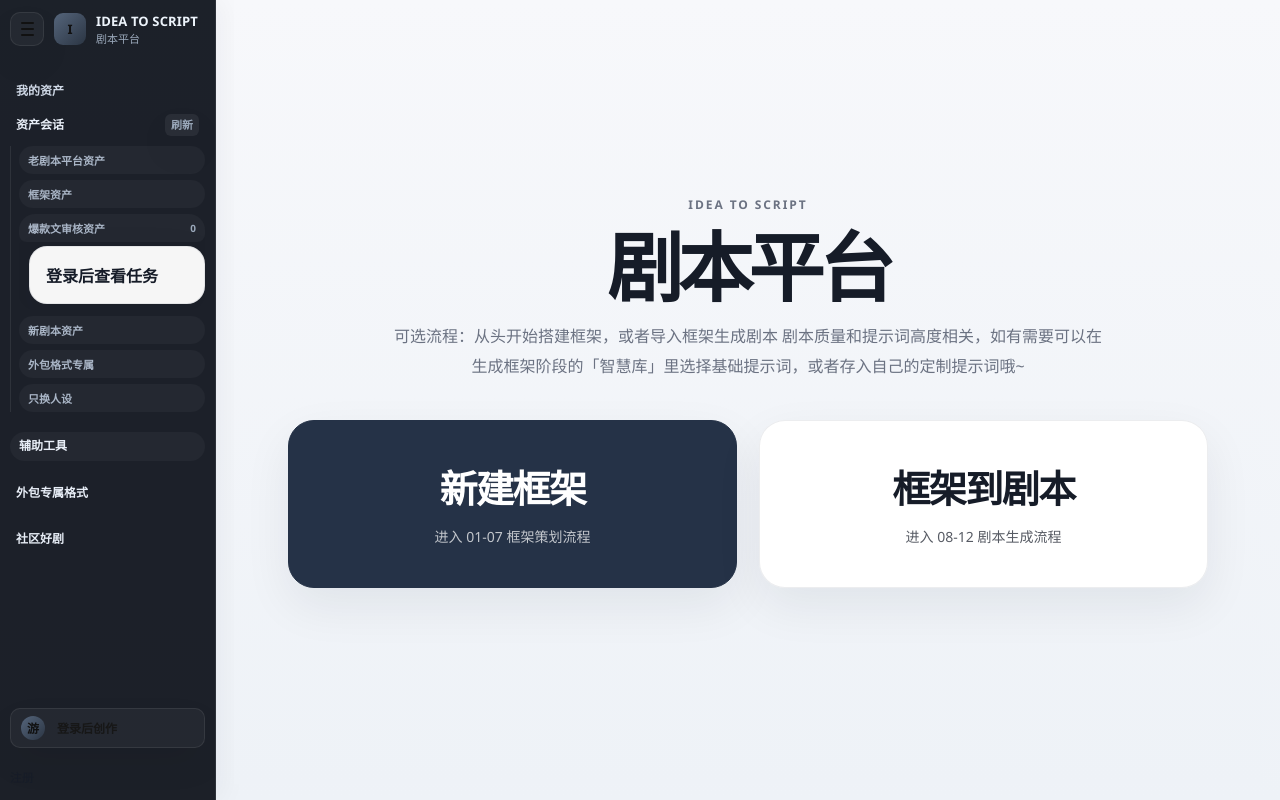
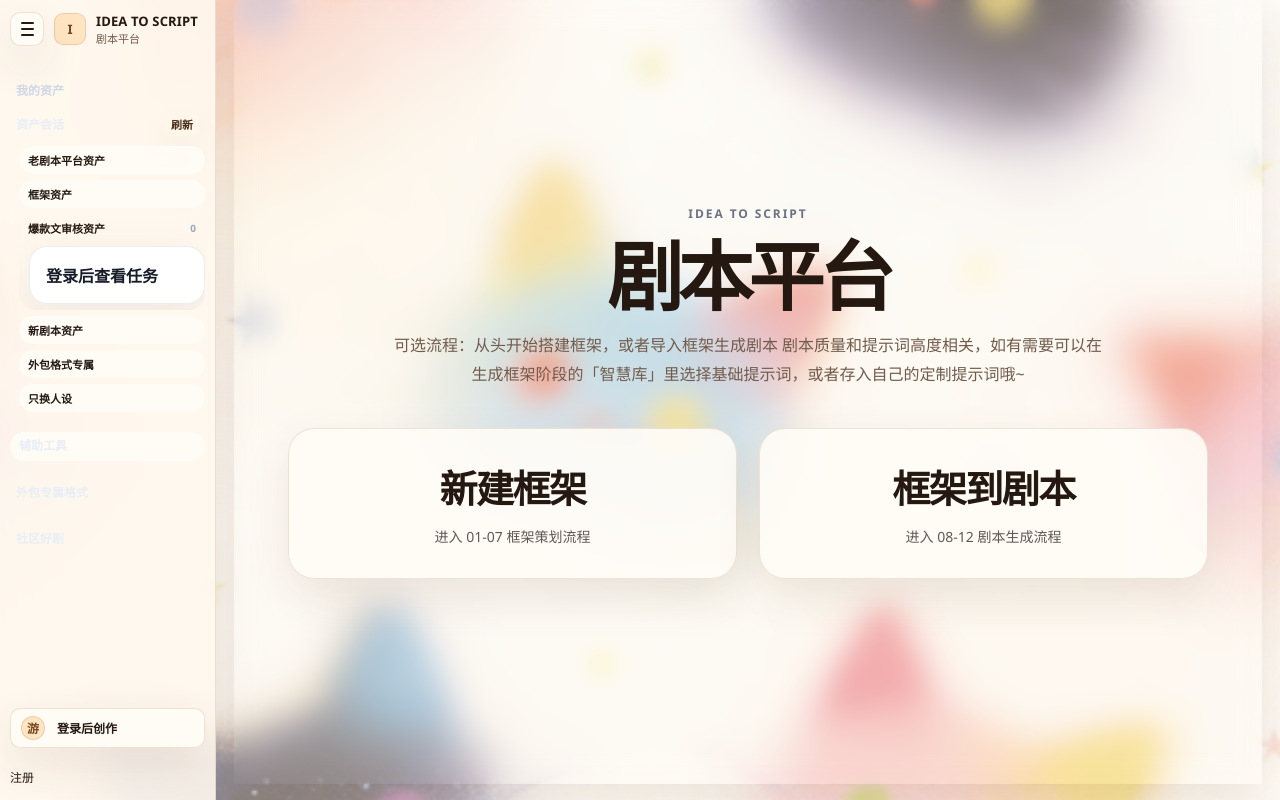
Before and after one commit to wongrich666/NewStageMaker, a Flask app: page /workspace in a window 1280 px wide. Run offline with Flask 3, Linux system fonts and the light colour scheme; data that the repository does not hold is empty; parts of the project's set-up code (start-up, migrations or seed data) failed here and were passed over; some libraries are stand-ins or nearby versions.

Commit message:
统一全站暖色猫咪主题

```diff
--- a/workflow_code_skeleton/app/web/static/framework_planner.css
+++ b/workflow_code_skeleton/app/web/static/framework_planner.css
@@ -1086,7 +1086,7 @@ body,
   color: var(--fp-text);
   background:
     linear-gradient(rgba(255, 250, 243, 0.22), rgba(255, 244, 231, 0.34)),
-    url("cat-wallpaper.png") 24px 0 / 300px auto repeat fixed;
+    url("cat-wallpaper.png") center center / cover no-repeat fixed;
 }
 
 .fp-app {
@@ -1098,7 +1098,7 @@ body,
   position: fixed;
   inset: 0;
   pointer-events: none;
-  background: url("cat-wallpaper.png") 24px 0 / 300px auto repeat;
+  background: url("cat-wallpaper.png") center center / cover no-repeat;
   opacity: 0.32;
   z-index: 0;
 }
--- /dev/null
+++ b/workflow_code_skeleton/app/web/static/global_theme.css
@@ -0,0 +1,540 @@
+:root {
+  --theme-bg: #fff7ee;
+  --theme-panel: rgba(255, 252, 247, 0.9);
+  --theme-panel-strong: rgba(255, 252, 247, 0.96);
+  --theme-soft: rgba(255, 246, 235, 0.82);
+  --theme-soft-strong: #fff0dc;
+  --theme-border: rgba(147, 91, 48, 0.16);
+  --theme-border-strong: rgba(139, 91, 57, 0.26);
+  --theme-text: #241811;
+  --theme-muted: #715b4d;
+  --theme-faint: #a98f7f;
+  --theme-accent: #b87942;
+  --theme-accent-dark: #8f562d;
+  --theme-accent-soft: #ffd9aa;
+  --theme-success: #5f9a72;
+  --theme-danger: #b84f43;
+  --theme-shadow: 0 18px 46px rgba(92, 56, 25, 0.11);
+  --cat-drift-x: 2.4vw;
+  --cat-drift-y: 1.6vh;
+  --cat-drift-scale: 1.035;
+
+  --color-bg: var(--theme-bg);
+  --color-panel: var(--theme-panel);
+  --color-primary: var(--theme-accent);
+  --color-primary-strong: var(--theme-accent-dark);
+  --color-primary-soft: var(--theme-soft-strong);
+  --color-border: var(--theme-border);
+  --color-text: var(--theme-text);
+  --color-muted: var(--theme-muted);
+
+  --fp-bg: var(--theme-bg);
+  --fp-panel: var(--theme-panel);
+  --fp-soft: var(--theme-soft);
+  --fp-soft-2: var(--theme-soft-strong);
+  --fp-border: var(--theme-border);
+  --fp-border-strong: var(--theme-border-strong);
+  --fp-text: var(--theme-text);
+  --fp-muted: var(--theme-muted);
+  --fp-faint: var(--theme-faint);
+  --fp-blue: var(--theme-accent);
+  --fp-blue-dark: var(--theme-accent-dark);
+  --fp-blue-soft: var(--theme-soft-strong);
+  --fp-green: var(--theme-success);
+  --fp-red: var(--theme-danger);
+  --fp-orange: #d78332;
+  --fp-primary: var(--theme-accent);
+  --fp-primary-soft: var(--theme-soft-strong);
+  --fp-shadow: var(--theme-shadow);
+
+  --wts-bg: var(--theme-bg);
+  --wts-panel: var(--theme-panel);
+  --wts-soft: var(--theme-soft);
+  --wts-border: var(--theme-border);
+  --wts-strong: var(--theme-accent);
+  --wts-text: var(--theme-text);
+  --wts-muted: var(--theme-muted);
+  --wts-ok: #326548;
+  --wts-danger: var(--theme-danger);
+  --wts-shadow: var(--theme-shadow);
+
+  --bg: var(--theme-bg);
+  --surface: var(--theme-panel);
+  --surface-solid: #fffdf9;
+  --line: var(--theme-border);
+  --text: var(--theme-text);
+  --muted: var(--theme-muted);
+  --shadow: var(--theme-shadow);
+  --mono-bg: var(--theme-bg);
+  --mono-panel: var(--theme-panel);
+  --mono-soft: var(--theme-soft);
+  --mono-text: var(--theme-text);
+  --mono-muted: var(--theme-muted);
+  --mono-line: var(--theme-border);
+  --mono-accent: var(--theme-accent);
+}
+
+html {
+  background: var(--theme-bg);
+}
+
+body,
+.workspace-body,
+.home-body,
+.fp-app {
+  position: relative;
+  isolation: isolate;
+  color: var(--theme-text);
+  background: var(--theme-bg) !important;
+}
+
+body::before {
+  content: "";
+  position: fixed;
+  inset: -7vmax;
+  z-index: 0;
+  pointer-events: none;
+  background:
+    linear-gradient(rgba(255, 250, 243, 0.18), rgba(255, 244, 231, 0.28)),
+    url("cat-wallpaper.png") center center / cover no-repeat;
+  background-repeat: no-repeat, no-repeat;
+  background-size: auto, cover;
+  transform: translate3d(calc(var(--cat-drift-x) * -0.45), calc(var(--cat-drift-y) * -0.35), 0) scale(var(--cat-drift-scale));
+  animation: catWallpaperFloat 34s ease-in-out infinite alternate;
+  transform-origin: center;
+  will-change: transform;
+}
+
+body::after {
+  content: "";
+  position: fixed;
+  inset: 0;
+  z-index: 0;
+  pointer-events: none;
+  background:
+    radial-gradient(circle at 18% 12%, rgba(255, 238, 213, 0.44), transparent 34%),
+    radial-gradient(circle at 82% 72%, rgba(255, 245, 229, 0.32), transparent 32%),
+    rgba(255, 248, 238, 0.2);
+}
+
+body > * {
+  position: relative;
+  z-index: 1;
+}
+
+.fp-app::before {
+  display: none !important;
+}
+
+@keyframes catWallpaperFloat {
+  0% {
+    transform: translate3d(calc(var(--cat-drift-x) * -0.45), calc(var(--cat-drift-y) * -0.35), 0) scale(var(--cat-drift-scale));
+  }
+  42% {
+    transform: translate3d(calc(var(--cat-drift-x) * 0.28), calc(var(--cat-drift-y) * -0.15), 0) scale(calc(var(--cat-drift-scale) + 0.012));
+  }
+  100% {
+    transform: translate3d(calc(var(--cat-drift-x) * 0.55), calc(var(--cat-drift-y) * 0.42), 0) scale(calc(var(--cat-drift-scale) + 0.018));
+  }
+}
+
+.workspace-sidebar,
+.workspace-body .workspace-sidebar,
+.fp-side {
+  color: var(--theme-text) !important;
+  background: rgba(255, 248, 238, 0.9) !important;
+  border-color: var(--theme-border) !important;
+  box-shadow: 10px 0 36px rgba(92, 56, 25, 0.08) !important;
+  backdrop-filter: blur(14px);
+}
+
+.chat-main,
+.fp-main {
+  background: transparent !important;
+}
+
+.home-topbar,
+.topbar,
+.workspace-runtime,
+.workspace-body .workspace-runtime,
+.tool-panel,
+.workspace-body .tool-panel,
+.community-panel,
+.workspace-body .community-panel,
+.composer-card,
+.workspace-body .composer-card,
+.chat-composer-shell,
+.workspace-body .chat-composer-shell,
+.workspace-folder,
+.workspace-body .workspace-folder,
+.workspace-pick,
+.workspace-body .workspace-pick,
+.workspace-empty,
+.workspace-body .workspace-empty,
+.tool-shortcut,
+.workspace-body .tool-shortcut,
+.sidebar-create-btn,
+.workspace-body .sidebar-create-btn,
+.sidebar-profile-btn,
+.workspace-body .sidebar-profile-btn,
+.sidebar-toggle,
+.workspace-body .sidebar-toggle,
+.card,
+.home-entry-card,
+.workspace-landing,
+.workspace-landing__card,
+.asset-tile,
+.workspace-body .asset-tile,
+.asset-editor,
+.workspace-body .asset-editor,
+.profile-drawer,
+.workspace-body .profile-drawer,
+.toast-card,
+.workspace-body .toast-card,
+.fp-top,
+.fp-steps,
+.fp-section,
+.fp-card,
+.fp-panel-card,
+.fp-stage-note,
+.fp-asset-card,
+.fp-modal-card,
+.fp-knowledge-panel,
+.fp-package-card,
+.fp-source-group,
+.fp-business-panel,
+.fp-readable-item,
+.fp-character-card,
+.fp-asset-item,
+.fp-running-card,
+.fp-history-panel,
+.fp-commit-panel,
+.fp-preflight-panel,
+.wts-header,
+.wts-card,
+.wts-asset-item,
+.wts-step,
+.wts-package-field,
+.wts-tree-node,
+.wts-asset-current,
+.wts-tree-leaf {
+  color: var(--theme-text) !important;
+  background: var(--theme-panel) !important;
+  border-color: var(--theme-border) !important;
+  box-shadow: var(--theme-shadow);
+  backdrop-filter: blur(12px);
+}
+
+.workspace-landing,
+.workspace-landing__inner,
+.chat-view,
+.workspace-body .chat-view {
+  background: transparent !important;
+}
+
+.workspace-landing__card,
+.home-entry-card {
+  min-height: 108px;
+}
+
+.sidebar-brand-mark,
+.workspace-body .sidebar-brand-mark,
+.sidebar-profile-avatar,
+.workspace-body .sidebar-profile-avatar,
+.fp-logo-mark,
+.chat-avatar {
+  color: #7b4723 !important;
+  background: #ffe5c2 !important;
+  border: 1px solid rgba(147, 91, 48, 0.18) !important;
+}
+
+.sidebar-brand,
+.sidebar-brand-text strong,
+.sidebar-group-label,
+.sidebar-section-head,
+.sidebar-folder-link,
+.sidebar-text-link,
+.sidebar-footer-text,
+.sidebar-logout-link,
+.workspace-folder summary,
+.workspace-body .workspace-folder summary,
+.runtime-app-label,
+.runtime-brandline strong,
+.runtime-pill strong,
+.workspace-landing__title,
+.workspace-landing__card-title,
+.home-hero-copy h1,
+.brand-mark strong,
+.fp-title,
+.fp-card-title,
+.wts-header h1,
+.wts-card h2 {
+  color: var(--theme-text) !important;
+}
+
+.sidebar-brand-text em,
+.workspace-pick-meta,
+.workspace-pick-state,
+.tool-shortcut small,
+.runtime-note,
+.runtime-foot,
+.runtime-kicker,
+.runtime-pill .runtime-kicker,
+.chat-bubble-meta,
+.chat-empty-state p,
+.composer-hint,
+.composer-mode-note,
+.workspace-landing__subtitle,
+.workspace-landing__footnote,
+.home-nav a,
+.home-entry-card small,
+.fp-muted,
+.fp-hint,
+.fp-card-sub,
+.fp-top-sub,
+.fp-kicker,
+.wts-hint,
+.wts-card p,
+.wts-meta,
+.wts-version,
+.wts-label {
+  color: var(--theme-muted) !important;
+}
+
+.btn-primary,
+.workspace-body .btn-primary,
+.mono-page .btn-primary,
+.sidebar-create-btn,
+.workspace-body .sidebar-create-btn,
+.composer-send-btn,
+.workspace-body .composer-send-btn,
+.fp-btn.primary,
+.wts-btn,
+.wts-step-actions button {
+  color: #4b2a15 !important;
+  background: var(--theme-accent-soft) !important;
+  border-color: #efbd82 !important;
+}
+
+.btn-primary:hover:not(:disabled),
+.workspace-body .btn-primary:hover:not(:disabled),
+.mono-page .btn-primary:hover:not(:disabled),
+.sidebar-create-btn:hover,
+.workspace-body .sidebar-create-btn:hover,
+.composer-send-btn:hover:not(:disabled),
+.workspace-body .composer-send-btn:hover:not(:disabled),
+.fp-btn.primary:hover:not(:disabled),
+.wts-btn:hover:not(:disabled),
+.wts-step-actions button:hover:not(:disabled) {
+  background: #ffc987 !important;
+  border-color: #dda364 !important;
+}
+
+.btn-secondary,
+.btn-ghost,
+.workspace-body .btn-secondary,
+.workspace-body .btn-ghost,
+.sidebar-refresh-btn,
+.workspace-body .sidebar-refresh-btn,
+.workspace-pick-delete,
+.workspace-body .workspace-pick-delete,
+.composer-action-link,
+.workspace-body .composer-action-link,
+.fp-btn,
+.wts-btn.ghost,
+.wts-step-actions button.secondary,
+.wts-step-actions button:disabled {
+  color: #4a2d1b !important;
+  background: rgba(255, 246, 235, 0.96) !important;
+  border-color: rgba(184, 121, 66, 0.26) !important;
+}
+
+.btn-secondary:hover:not(:disabled),
+.btn-ghost:hover:not(:disabled),
+.workspace-body .btn-secondary:hover:not(:disabled),
+.workspace-body .btn-ghost:hover:not(:disabled),
+.sidebar-refresh-btn:hover,
+.workspace-body .sidebar-refresh-btn:hover,
+.composer-action-link:hover:not(:disabled),
+.workspace-body .composer-action-link:hover:not(:disabled),
+.fp-btn:hover:not(:disabled),
+.wts-btn.ghost:hover:not(:disabled) {
+  color: #3b2112 !important;
+  background: #ffe9ca !important;
+  border-color: rgba(184, 121, 66, 0.38) !important;
+}
+
+.btn-danger,
+.workspace-body .btn-danger,
+.fp-btn.danger,
+.fp-btn.danger.subtle {
+  color: #8e3b31 !important;
+  background: #fff0ec !important;
+  border-color: #f0b8ad !important;
+}
+
+.btn-success,
+.workspace-body .btn-success {
+  color: #326548 !important;
+  background: #edf7ed !important;
+  border-color: #badfbd !important;
+}
+
+input,
+textarea,
+select,
+.field input,
+.field textarea,
+.field select,
+.workspace-body .field input,
+.workspace-body .field textarea,
+.workspace-body .field select,
+.tool-field input,
+.tool-field textarea,
+.workspace-body .tool-field input,
+.workspace-body .tool-field textarea,
+.composer-field input,
+.composer-field textarea,
+.workspace-body .composer-field input,
+.workspace-body .composer-field textarea,
+.compact-select,
+.workspace-body .compact-select,
+.fp-field input,
+.fp-field textarea,
+.fp-field select,
+.fp-business-field input,
+.fp-business-field textarea,
+.fp-business-field select,
+.fp-preference-panel textarea,
+.fp-preference-head select,
+.wts-card input,
+.wts-card textarea,
+.wts-card select {
+  color: var(--theme-text) !important;
+  background: rgba(255, 253, 249, 0.96) !important;
+  border-color: var(--theme-border-strong) !important;
+}
+
+input:focus,
+textarea:focus,
+select:focus,
+.field input:focus,
+.field textarea:focus,
+.field select:focus,
+.tool-field input:focus,
+.tool-field textarea:focus,
+.composer-field input:focus,
+.composer-field textarea:focus,
+.compact-select:focus,
+.fp-field input:focus,
+.fp-field textarea:focus,
+.fp-field select:focus,
+.wts-card input:focus,
+.wts-card textarea:focus,
+.wts-card select:focus {
+  border-color: rgba(184, 121, 66, 0.58) !important;
+  box-shadow: 0 0 0 3px rgba(255, 201, 135, 0.34) !important;
+  outline: none;
+}
+
+.runtime-pill,
+.workspace-body .runtime-pill,
+.status-pill,
+.workspace-body .status-pill,
+.completion-panel,
+.workspace-body .completion-panel,
+.advanced-inputs,
+.workspace-body .advanced-inputs,
+.output-box,
+.workspace-body .output-box,
+.chat-bubble,
+.workspace-body .chat-bubble,
+.chat-message.system .chat-bubble,
+.chat-message.assistant .chat-bubble,
+.chat-empty-state,
+.platform-flow-note,
+.fp-empty,
+.fp-output-overview,
+.fp-guide-card,
+.fp-story-card,
+.fp-beat-card,
+.fp-source-group > summary,
+.fp-business-panel summary,
+.fp-tree-node summary,
+.fp-tree-leaf,
+.fp-upload,
+.wts-empty,
+.wts-empty-state,
+.wts-loading,
+.wts-import-json {
+  color: var(--theme-text) !important;
+  background: var(--theme-soft) !important;
+  border-color: var(--theme-border) !important;
+}
+
+.chat-message.user .chat-bubble,
+.workspace-body .chat-message.user .chat-bubble,
+.workspace-pick.active,
+.workspace-body .workspace-pick.active,
+.fp-nav-item.active,
+.wts-step.done {
+  color: #5c3319 !important;
+  background: rgba(255, 226, 190, 0.82) !important;
+  border-color: rgba(184, 121, 66, 0.28) !important;
+}
+
+.progress-fill,
+.workspace-body .progress-fill,
+.runtime-progress-top .progress-fill,
+.fp-step.active .fp-step-dot,
+.fp-step.done .fp-step-dot,
+.wts-step-number {
+  background: linear-gradient(90deg, #ffd9aa, #c88444) !important;
+}
+
+.fp-json,
+.fp-json-inline,
+.fp-business-debug pre {
+  color: #f8efe7 !important;
+  background: #4a3428 !important;
+}
+
+.cat-theme-ripple {
+  position: fixed;
+  left: 0;
+  top: 0;
+  width: 12px;
+  height: 12px;
+  pointer-events: none;
+  z-index: 2147483647;
+  border-radius: 999px;
+  border: 1px solid rgba(184, 121, 66, 0.22);
+  background: radial-gradient(circle, rgba(255, 235, 207, 0.35) 0%, rgba(255, 235, 207, 0.2) 38%, rgba(255, 235, 207, 0) 72%);
+  transform: translate(-50%, -50%) scale(0.2);
+  animation: catRipple 680ms ease-out forwards;
+}
+
+@keyframes catRipple {
+  to {
+    opacity: 0;
+    transform: translate(-50%, -50%) scale(8);
+  }
+}
+
+@media (prefers-reduced-motion: reduce) {
+  body::before {
+    animation: none;
+    transform: scale(1.04);
+  }
+
+  .cat-theme-ripple {
+    display: none;
+  }
+}
+
+@media (max-width: 760px) {
+  body::before {
+    inset: -10vmax;
+    background-size: cover;
+  }
+}
--- /dev/null
+++ b/workflow_code_skeleton/app/web/static/global_theme.js
@@ -0,0 +1,46 @@
+(() => {
+  const root = document.documentElement;
+
+  function setWallpaperDrift() {
+    const x = (1.4 + Math.random() * 2.2).toFixed(2);
+    const y = (1.0 + Math.random() * 1.8).toFixed(2);
+    const scale = (1.025 + Math.random() * 0.025).toFixed(3);
+    root.style.setProperty("--cat-drift-x", `${Math.random() > 0.5 ? "" : "-"}${x}vw`);
+    root.style.setProperty("--cat-drift-y", `${Math.random() > 0.5 ? "" : "-"}${y}vh`);
+    root.style.setProperty("--cat-drift-scale", scale);
+  }
+
+  function rippleAt(x, y) {
+    if (!Number.isFinite(x) || !Number.isFinite(y)) return;
+    const ripple = document.createElement("span");
+    ripple.className = "cat-theme-ripple";
+    ripple.style.left = `${x}px`;
+    ripple.style.top = `${y}px`;
+    document.body.appendChild(ripple);
+    window.setTimeout(() => ripple.remove(), 760);
+  }
+
+  function elementCenter(element) {
+    const rect = element.getBoundingClientRect();
+    return {
+      x: rect.left + rect.width / 2,
+      y: rect.top + Math.min(rect.height / 2, 42),
+    };
+  }
+
+  setWallpaperDrift();
+  window.setInterval(setWallpaperDrift, 45000);
+
+  document.addEventListener("pointerdown", (event) => {
+    if (event.pointerType === "mouse" && event.button !== 0) return;
+    rippleAt(event.clientX, event.clientY);
+  }, { passive: true });
+
+  document.addEventListener("focusin", (event) => {
+    const target = event.target;
+    if (!(target instanceof HTMLElement)) return;
+    if (!target.matches("input, textarea, select, [contenteditable='true']")) return;
+    const point = elementCenter(target);
+    rippleAt(point.x, point.y);
+  });
+})();
--- a/workflow_code_skeleton/app/web/templates/community_detail.html
+++ b/workflow_code_skeleton/app/web/templates/community_detail.html
@@ -8,6 +8,7 @@
   <meta http-equiv="Expires" content="0">
   <title>{% if asset %}{{ asset.title }}{% else %}社区好剧{% endif %}</title>
   <link rel="stylesheet" href="{{ url_for('static', filename='styles.css') }}?v=20260430-01">
+  <link rel="stylesheet" href="{{ url_for('static', filename='global_theme.css') }}?v=20260617-cat-theme-v1">
 </head>
 <body class="home-body community-page mono-page">
   <main class="home-shell">
@@ -60,5 +61,6 @@
       </section>
     {% endif %}
   </main>
+  <script src="{{ url_for('static', filename='global_theme.js') }}?v=20260617-cat-theme-v1"></script>
 </body>
 </html>
--- a/workflow_code_skeleton/app/web/templates/framework_planner.html
+++ b/workflow_code_skeleton/app/web/templates/framework_planner.html
@@ -8,6 +8,7 @@
   <meta http-equiv="Expires" content="0">
   <title>剧本框架策划工作台</title>
   <link rel="stylesheet" href="{{ url_for('static', filename='framework_planner.css') }}?v=20260617-package-stack-v1" />
+  <link rel="stylesheet" href="{{ url_for('static', filename='global_theme.css') }}?v=20260617-cat-theme-v1" />
 </head>
 <body>
   <div id="frameworkPlannerApp" class="fp-app"></div>
@@ -22,5 +23,6 @@
   </script>
   <script src="{{ url_for('static', filename='field_labels_cn.js') }}?v=20260527-readable-labels"></script>
   <script src="{{ url_for('static', filename='framework_planner.js') }}?v=20260610-guide-check-v1"></script>
+  <script src="{{ url_for('static', filename='global_theme.js') }}?v=20260617-cat-theme-v1"></script>
 </body>
 </html>
--- a/workflow_code_skeleton/app/web/templates/framework_to_script.html
+++ b/workflow_code_skeleton/app/web/templates/framework_to_script.html
@@ -5,6 +5,7 @@
   <meta name="viewport" content="width=device-width, initial-scale=1" />
   <title>框架转剧本工作台</title>
   <link rel="stylesheet" href="{{ url_for('static', filename='framework_to_script.css') }}?v=20260617-real-progress-package-fields-v1" />
+  <link rel="stylesheet" href="{{ url_for('static', filename='global_theme.css') }}?v=20260617-cat-theme-v1" />
 </head>
 <body>
   <div id="framework-to-script-app"></div>
@@ -16,5 +17,6 @@
   </script>
   <script src="{{ url_for('static', filename='field_labels_cn.js') }}?v=20260527-readable-labels"></script>
   <script src="{{ url_for('static', filename='framework_to_script.js') }}?v=20260617-real-progress-package-fields-v1"></script>
+  <script src="{{ url_for('static', filename='global_theme.js') }}?v=20260617-cat-theme-v1"></script>
 </body>
 </html>
--- a/workflow_code_skeleton/app/web/templates/home.html
+++ b/workflow_code_skeleton/app/web/templates/home.html
@@ -8,6 +8,7 @@
   <meta http-equiv="Expires" content="0">
   <title>剧本生成平台</title>
   <link rel="stylesheet" href="{{ url_for('static', filename='styles.css') }}?v=20260610-minimal-home-v1">
+  <link rel="stylesheet" href="{{ url_for('static', filename='global_theme.css') }}?v=20260617-cat-theme-v1">
 </head>
 <body class="workspace-body mono-page">
   <main class="chat-workspace-shell prelogin-shell">
@@ -152,5 +153,6 @@
       </section>
     </section>
   </main>
+  <script src="{{ url_for('static', filename='global_theme.js') }}?v=20260617-cat-theme-v1"></script>
 </body>
 </html>
--- a/workflow_code_skeleton/app/web/templates/index.html
+++ b/workflow_code_skeleton/app/web/templates/index.html
@@ -8,6 +8,7 @@
   <meta http-equiv="Expires" content="0">
   <title>IDEA TO SCRIPT 剧本生成工作台</title>
   <link rel="stylesheet" href="{{ url_for('static', filename='styles.css') }}?v=20260603-sidebar-links">
+  <link rel="stylesheet" href="{{ url_for('static', filename='global_theme.css') }}?v=20260617-cat-theme-v1">
 </head>
 <body class="workspace-body">
   <main class="chat-workspace-shell">
@@ -407,5 +408,6 @@
   </script>
   <script src="{{ url_for('static', filename='field_labels_cn.js') }}?v=20260527-readable-labels"></script>
   <script src="{{ url_for('static', filename='app.js') }}?v=20260528-assets-ui"></script>
+  <script src="{{ url_for('static', filename='global_theme.js') }}?v=20260617-cat-theme-v1"></script>
 </body>
 </html>
--- a/workflow_code_skeleton/app/web/templates/login.html
+++ b/workflow_code_skeleton/app/web/templates/login.html
@@ -8,6 +8,7 @@
   <meta http-equiv="Expires" content="0">
   <title>登录 - 剧本生成工作台</title>
   <link rel="stylesheet" href="{{ url_for('static', filename='styles.css') }}?v=20260610-minimal-home-v1">
+  <link rel="stylesheet" href="{{ url_for('static', filename='global_theme.css') }}?v=20260617-cat-theme-v1">
 </head>
 <body class="workspace-body mono-page auth-page">
   <main class="chat-workspace-shell prelogin-shell">
@@ -155,5 +156,6 @@
       </section>
     </section>
   </main>
+  <script src="{{ url_for('static', filename='global_theme.js') }}?v=20260617-cat-theme-v1"></script>
 </body>
 </html>
--- a/workflow_code_skeleton/app/web/templates/register.html
+++ b/workflow_code_skeleton/app/web/templates/register.html
@@ -8,6 +8,7 @@
   <meta http-equiv="Expires" content="0">
   <title>注册 - 剧本生成工作台</title>
   <link rel="stylesheet" href="{{ url_for('static', filename='styles.css') }}?v=20260603-sidebar-links">
+  <link rel="stylesheet" href="{{ url_for('static', filename='global_theme.css') }}?v=20260617-cat-theme-v1">
 </head>
 <body class="workspace-body mono-page auth-page">
   <main class="chat-workspace-shell prelogin-shell">
@@ -213,5 +214,6 @@
       </section>
     </section>
   </main>
+  <script src="{{ url_for('static', filename='global_theme.js') }}?v=20260617-cat-theme-v1"></script>
 </body>
 </html>
```
